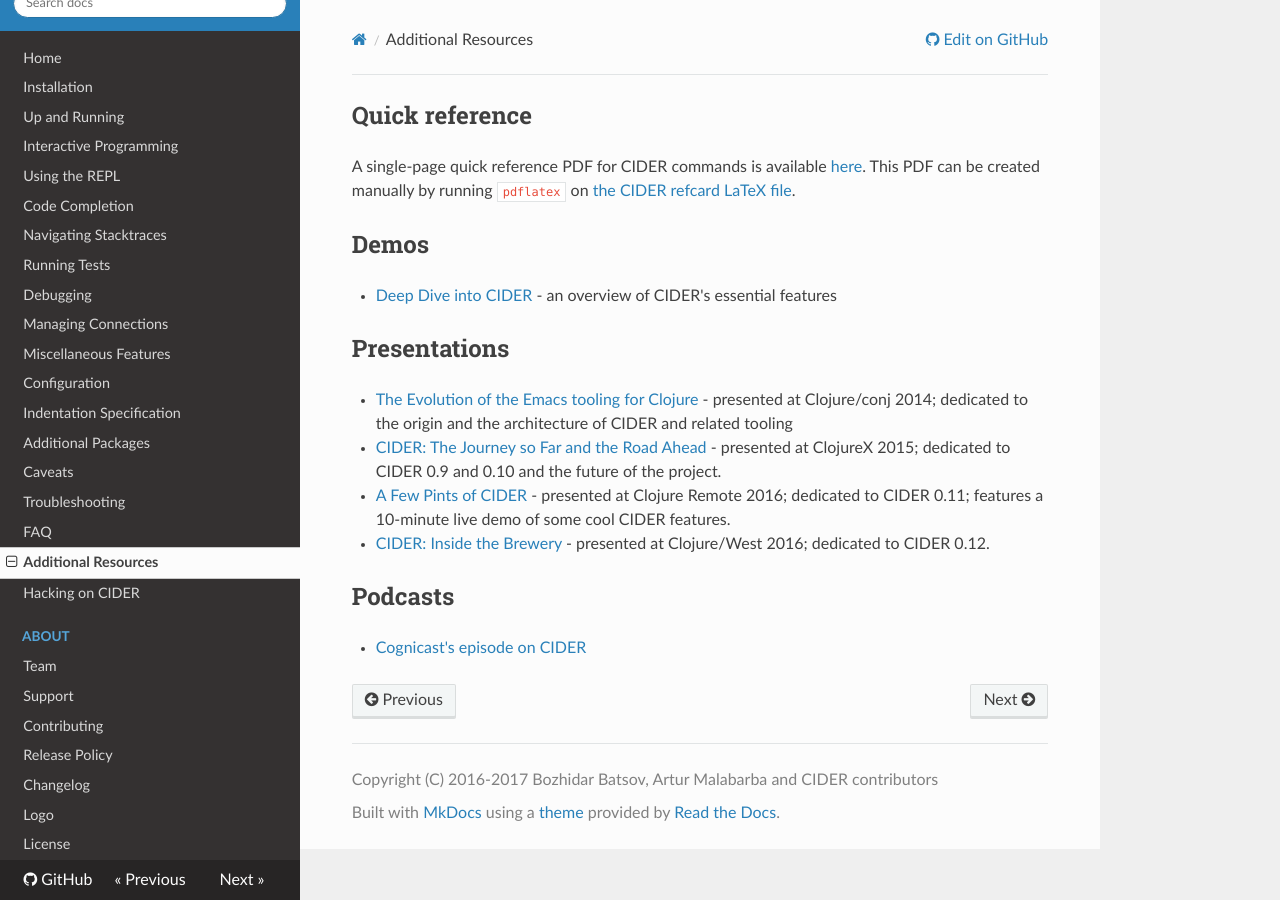
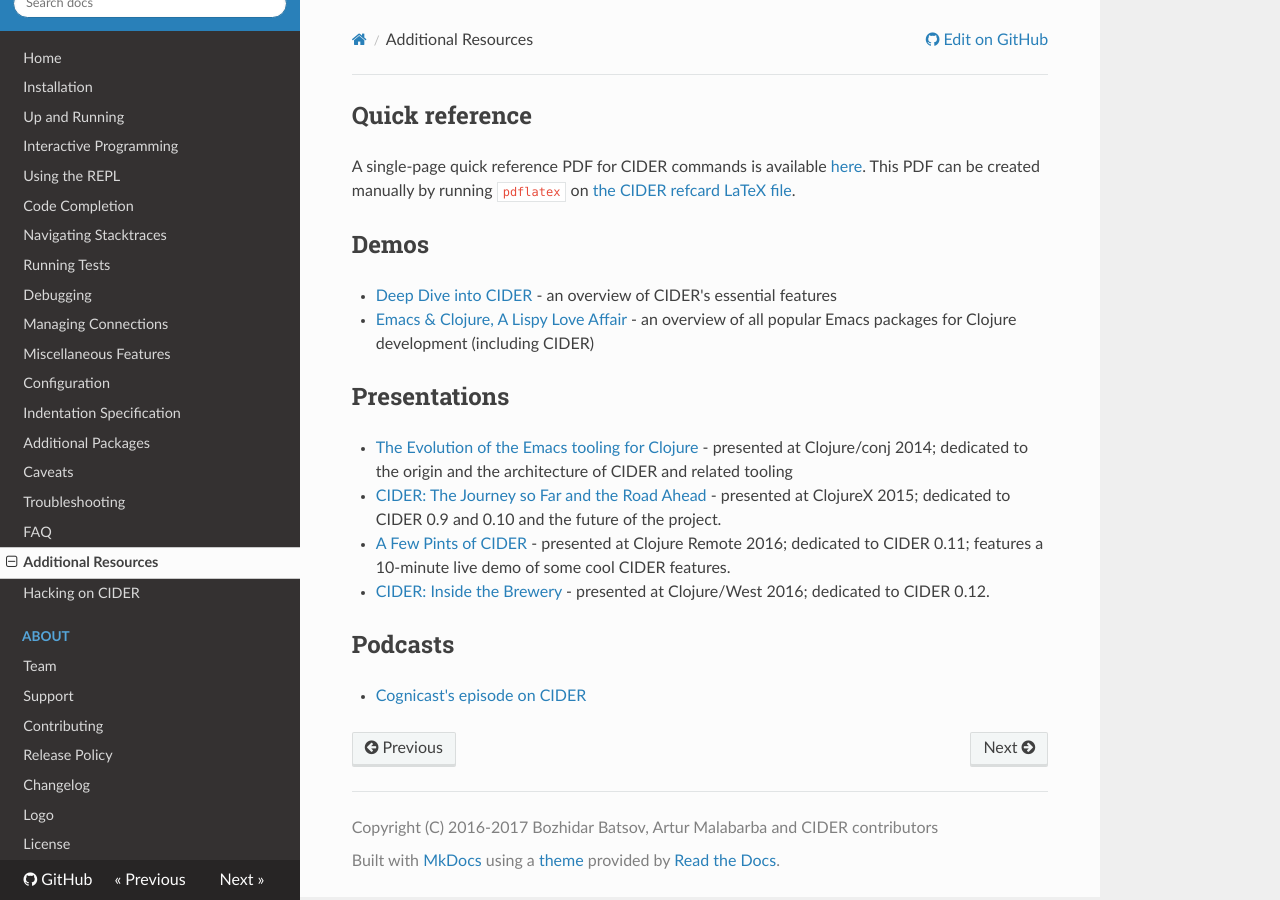
Before and after one commit to clojure-emacs/cider, an MkDocs documentation site: the page built from doc/additional_resources.md, in a window 1280 px wide. Built offline with MkDocs 1.6.1, drawn with Linux system fonts in a browser that asks for light colours; nearby versions of some CDN libraries; old or Windows-style settings are respelled for this version of MkDocs.

Commit message:
Mention one more demo video

```diff
--- a/doc/additional_resources.md
+++ b/doc/additional_resources.md
@@ -7,6 +7,7 @@
 ## Demos
 
 * [Deep Dive into CIDER](https://www.youtube.com/watch?v=aYA4AAjLfT0) - an overview of CIDER's essential features
+* [Emacs & Clojure, A Lispy Love Affair](https://www.youtube.com/watch?v=O6g5C4jUCUc) - an overview of all popular Emacs packages for Clojure development (including CIDER)
 
 ## Presentations
 
```
